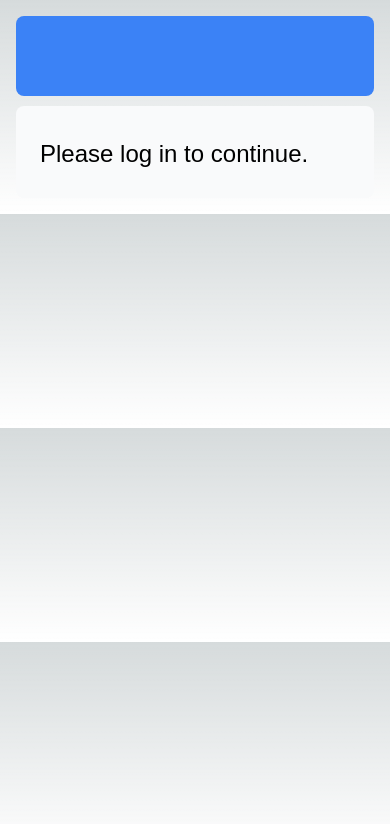
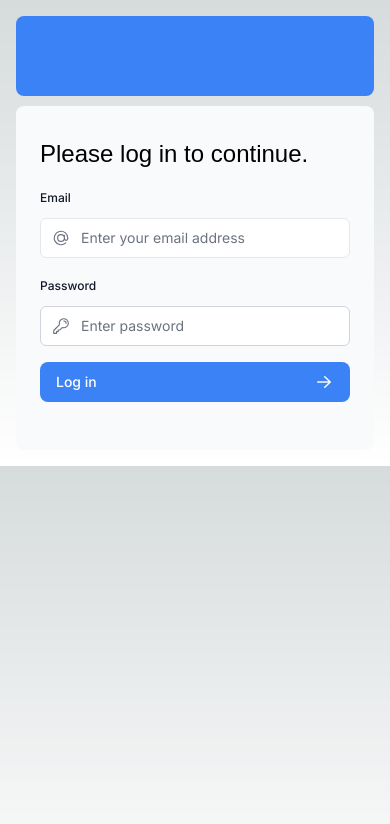
Before and after one commit to AntonioRobledo/Clinic_Flow, a Next.js app: page /login in a window 390 px wide. Shown: the top 824 px of the page. Built offline with nearby package versions, Linux system fonts and the light colour scheme; a web font is replaced by a local one.

Commit message:
begin work on dashboard navigation links, login-form, search bar

```diff
--- a/app/ui/dashboard/nav-links.tsx
+++ b/app/ui/dashboard/nav-links.tsx
@@ -0,0 +1,62 @@
+'use client';
+
+import {
+    UserGroupIcon,
+    HomeIcon,
+    DocumentDuplicateIcon,
+    CalendarIcon,
+    IdentificationIcon
+} from '@heroicons/react/24/outline';
+import Link from 'next/link';
+import { usePathname } from 'next/navigation';
+import clsx from 'clsx';
+
+// Map of links to display in the side navigation.
+// Depending on the size of the application, this would be stored in a database.
+const links = [
+    {   name: 'Home',
+        href: '/dashboard',
+        icon: HomeIcon
+    },
+    {   name: 'Patients',
+        href: '/dashboard/patients',
+        icon: UserGroupIcon
+    },
+    {   name: 'Prescriptions',
+        href: '/dashboard/prescriptions',
+        icon: DocumentDuplicateIcon
+    },
+    {   name: 'Medical Records',
+        href: '/dashboard/ehr',
+        icon: IdentificationIcon
+    },
+    {   name: 'Appointments',
+        href: '/dashboard/appointments',
+        icon: CalendarIcon
+    },
+];
+
+export default function NavLinks() {
+    const pathname = usePathname()
+    return (
+        <>
+        {links.map((link) => {
+            const LinkIcon = link.icon;
+            return (
+                <Link
+                    key={link.name}
+                    href={link.href}
+                    className={clsx('flex h-[48px] grow items-center justify-center gap-2 rounded-md bg-gray-50 p-3 text-sm font-medium hover:bg-sky-100 hover:text-blue-600 md:flex-none md:justify-start md:p-2 md:px-3',
+                        {
+                            'bg-sky-100 text-blue-600': pathname === link.href
+                        },
+                    )}
+                    >
+                        <LinkIcon className='w-6' />
+                        <p className='hidden md:block'>{link.name}</p>
+                    </Link>
+            );
+        })}
+      </>
+    );
+}
--- a/app/ui/dashboard/sidenav.tsx
+++ b/app/ui/dashboard/sidenav.tsx
@@ -0,0 +1,36 @@
+import Link from 'next/link';
+import NavLinks from '@/app/ui/dashboard/nav-links';
+import { PowerIcon,
+         GlobeAltIcon
+ } from '@heroicons/react/24/outline';
+import { signOut } from '@/auth';
+
+export default function SideNav() {
+    return (
+        <div className='flex h-full flex-col px-3 py-4 md:px-2'>
+            <Link
+                className='mb-2 flex h-20 items-end justify-start rounded-md bg-blue-600 p-4 md:h-40'
+                href='/'
+            >
+                <div className='w-32 text-white md:2-40'>
+                    <GlobeAltIcon />
+                </div>
+            </Link>
+            <div className='flex grow flex-row justify-between space-x-2 md:flex-col md:space-x-0 md:space-y-2'>
+                <NavLinks />
+                <div className='hidden h-auto w-full grow rounded-md bg-gray-50 md:block'></div>
+                <form
+                    action={async () => {
+                        'use server';
+                        await signOut();
+                    }}
+                    >
+                      <button className='flex h-[48px] w-full grow items-center justify-center gap-2 rounded-md bg-gray-50 p-3 text-sm font-medium hover:bg-sky-100 hover:text-blue-600 md:flex-none md:justify-start md:p-2 md:px-3'>
+                        <PowerIcon className='w-6' />
+                            <div className='hidden md:block'>Sign Out</div>
+                        </button>
+                    </form>
+            </div>
+        </div>
+    );
+}
--- a/app/ui/login-form.tsx
+++ b/app/ui/login-form.tsx
@@ -20,7 +20,71 @@
                 <h1 className={`${lusitana.className} mb-3 text-2xl`}>
                     Please log in to continue.
                 </h1>
+                <div className='w-full'>
+                    <div>
+                        <label
+                            className='mb-3 mt-5 block text-xs font-medium text-gray-900'
+                            htmlFor='email'
+                        >
+                          Email
+                        </label>
+                        <div className='relative'>
+                            <input
+                                className='peer block w-full rounded-md border border-gray-200 py-[9px] pl-10 text-sm outline-2 placeholder:text-gray-500'
+                                id='email'
+                                type='email'
+                                name='email'
+                                placeholder='Enter your email address'
+                                required
+                                />
+                                <AtSymbolIcon className='pointer-events-none absolute left-3 top-1/2 h-[18px] w-[18px] -translate-y-1/2 text-gray-500 peer-focus:text-gray-900' />
+                        </div>
+                    </div>
+                    <div className='mt-4'>
+                        <label
+                            className='mb-3 mt-5 block text-xs font-medium text-gray-900'
+                            htmlFor='password'
+                            >
+                                Password
+                            </label>
+                        <div className='relative'>
+                            <input
+                                className='peer block w-full rounded-md border border-gray-300 py-[9px] pl-10 text-sm outline-2 placeholder:text-gray-500'
+                                id='password'
+                                type='password'
+                                name='password'
+                                placeholder='Enter password'
+                                required
+                                minLength={6}
+                                />
+                                <KeyIcon className='pointer-evenets-none absolute left-3 top-1/2 h-[18px] w-[18px] -translate-y-1/2 text-gray-500 peer-focus:text-gray-900' />
+                        </div>
+                    </div>
+                </div>
+                <LoginButton />
+                <div
+                    className='flex h-8 items-end space-x-1'
+                    aria-live='polite'
+                    aria-atomic='true'
+                >
+                    {errorMessage && (
+                        <>
+                        <ExclamationCircleIcon className='h-5 w-5 text-red-500' />
+                        <p className='text-sm text-red-500'>{errorMessage}</p>
+                        </>
+                    )}
+                </div>
             </div>
         </form>
-    )
+    );
 }
+
+function LoginButton() {
+    const { pending } = useFormStatus();
+
+    return (
+        <Button className='mt-4 w-full' aria-disabled={pending}>
+            Log in <ArrowRightIcon className='ml-auto h-5 w-5 text-gray-50' />
+        </Button>
+    );
+}
--- a/app/ui/search.tsx
+++ b/app/ui/search.tsx
@@ -0,0 +1,42 @@
+'use client';
+
+import { MagnifyingGlassIcon } from "@heroicons/react/24/outline";
+import { useSearchParams, usePathname, useRouter } from "next/navigation";
+import { useDebouncedCallback } from 'use-debounce';
+
+export default function Search({ placeholder }: { placeholder: string }) {
+    const searchParams = useSearchParams();
+    const pathname = usePathname();
+    const { replace } = useRouter();
+
+    const handleSearch = useDebouncedCallback((term) => {
+        console.log(`Searching... ${term}`);
+
+        const params = new URLSearchParams(searchParams)
+        params.set('page', '1');
+        if (term) {
+            params.set('query', term);
+        } else {
+            params.delete('query');
+        }
+        replace(`${pathname}?${params.toString()}`);
+        console.log(term);
+    }, 300);
+
+    return (
+        <div className="relative flex flex-1 flex-shrink-0">
+            <label htmlFor="search" className="sr-only">
+                Search
+            </label>
+            <input
+                className="peer block w-full rounded-md border border-gray-200 py-[9px] pl-10 text-sm outline-2 placeholder:text-gray-500"
+                placeholder={placeholder}
+                onChange={(e) => {
+                    handleSearch(e.target.value);
+                }}
+                defaultValue={searchParams.get('query')?.toString()}
+                />
+                <MagnifyingGlassIcon className="absolute left-3 top-1/2 h-[18px] w-[18px] -translate-y-1/2 text-gray-500 peer-focus:text-gray-900" />
+        </div>
+    );
+}
```
